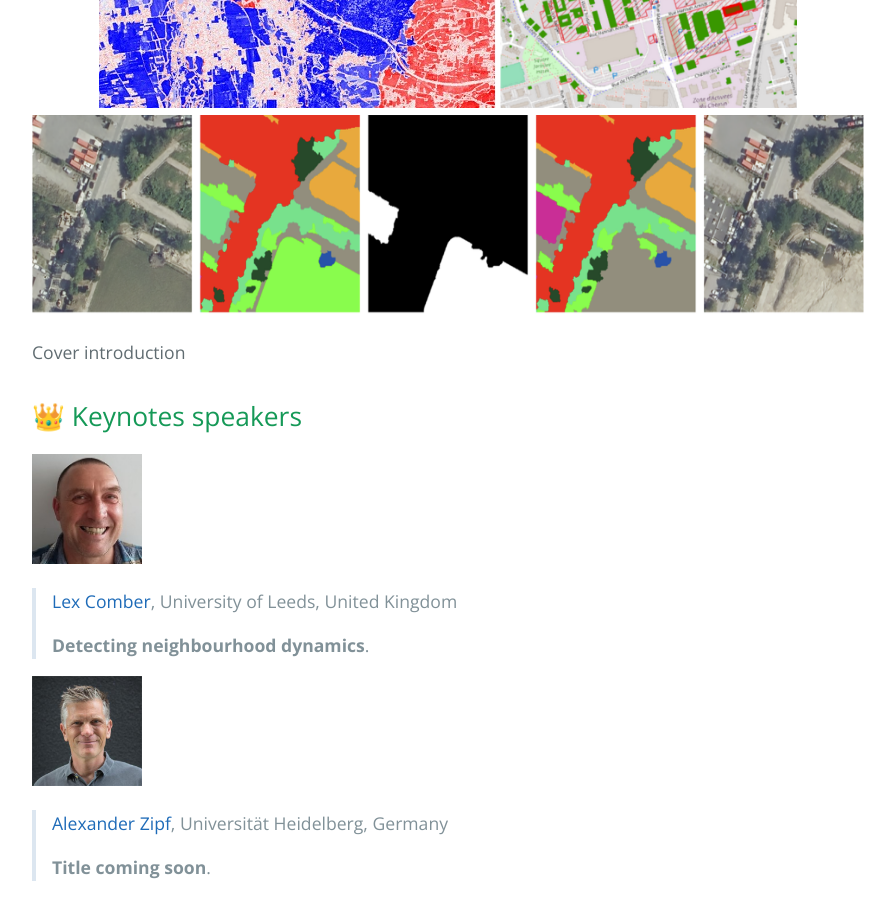
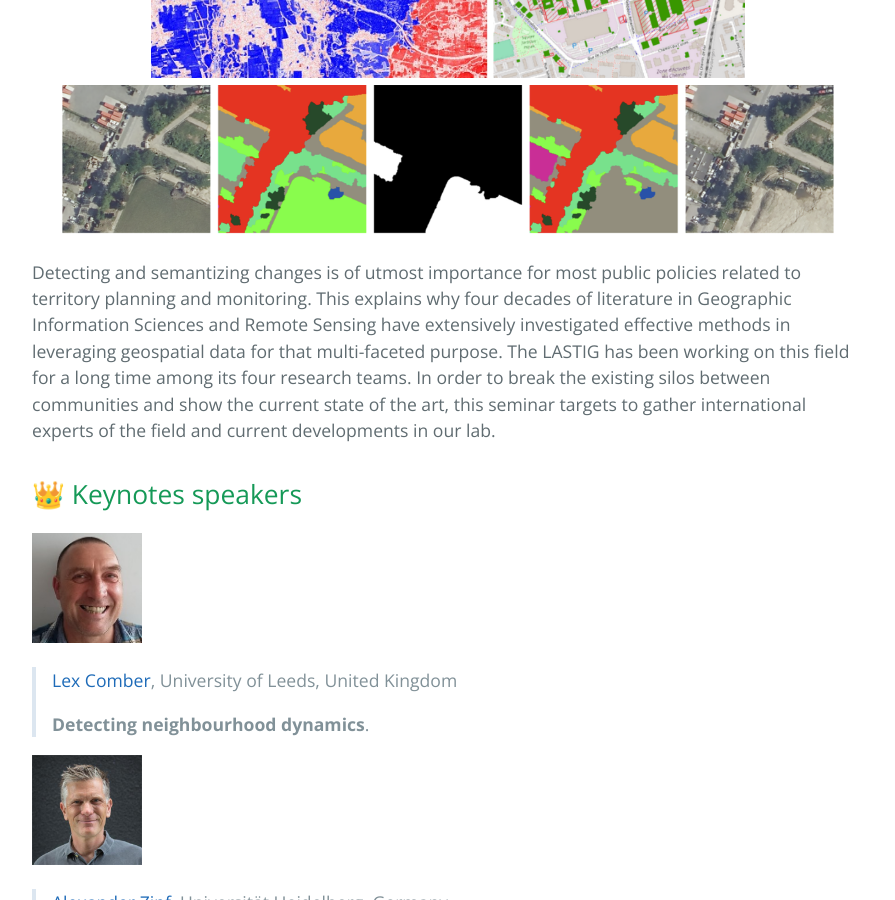
Before and after one commit to umrlastig/seminars, a Jekyll site: the page built from index.md, in a window 1280 px wide and 900 px high, scrolled down 855 px. Shown: the whole window, without its empty margins (192-1087 px from the left). Built offline with Jekyll 4.4.1, drawn with Linux system fonts in a browser that asks for light colours.

Commit message:
Revise images and add introduction on monitoring changes
Updated image sizes and added introductory text about monitoring changes in public policies.

```diff
--- a/index.md
+++ b/index.md
@@ -11,9 +11,10 @@ Our seminars are **hybrid, free, open to everyone**, assuming you are preliminar
 <a id="news"></a>
 # January 16, 2025: _Monitoring a dynamic world_
 <p align="center">
-<img src="documents/adrien.jpg" height="200" />   <img src="documents/subdense.png" height="200" /><img src="documents/yanis.png" height="200" />
+<img src="documents/adrien.jpg" height="170" />   <img src="documents/subdense.png" height="170" /><img src="documents/yanis.png" height="150" />
 </p>
-Cover introduction
+Detecting and semantizing changes is of utmost importance for most public policies related to territory planning and monitoring. This explains why four decades of literature in Geographic Information Sciences and Remote Sensing have extensively investigated effective methods in leveraging geospatial data for that multi-faceted purpose.
+The LASTIG has been working on this field for a long time among its four research teams. In order to break the existing silos between communities and show the current state of the art, this seminar targets to gather international experts of the field and current developments in our lab.
 
 ## 👑 Keynotes speakers
 
```
